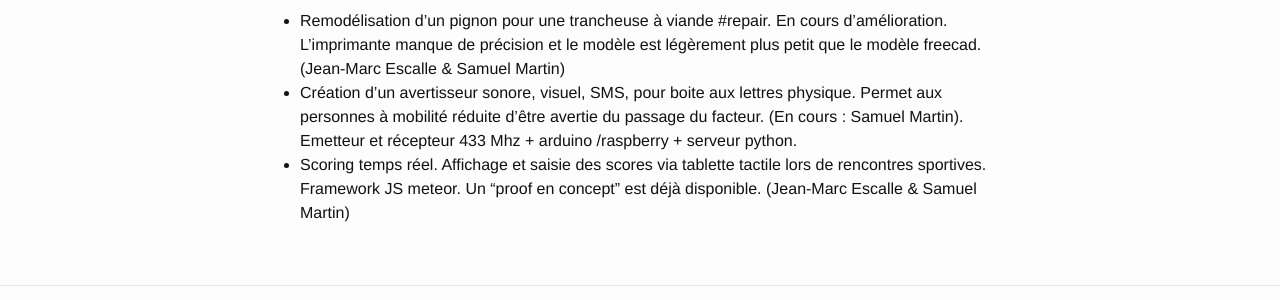
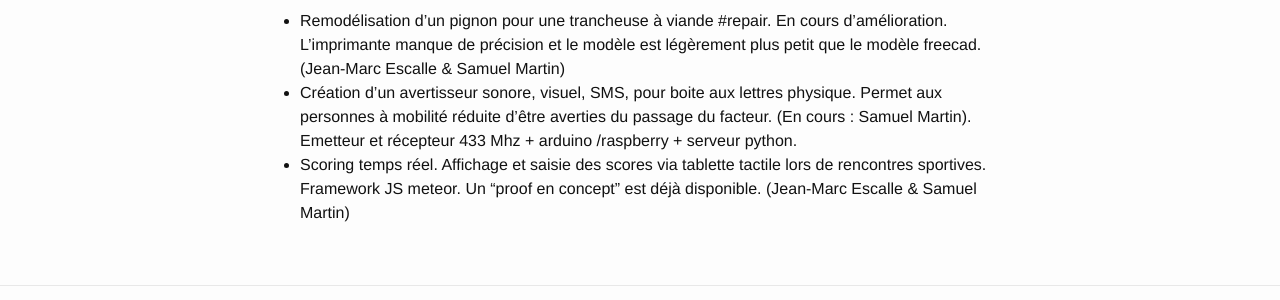
Before and after one commit to fablabgueret/fablabgueret.github.io, a Jekyll site: the page built from projets.md, in a window 1280 px wide. Shown: the part 233-533 px from the top of the page. Built offline with Jekyll 4.4.1, drawn with Linux system fonts in a browser that asks for light colours.

Commit message:
Correction ortho

```diff
--- a/projets.md
+++ b/projets.md
@@ -10,5 +10,5 @@
 Listes des projets en cours :
 
 - Remodélisation d'un pignon pour une trancheuse à viande #repair. En cours d'amélioration. L'imprimante manque de précision et le modèle est légèrement plus petit que le modèle freecad. (Jean-Marc Escalle & Samuel Martin)
-- Création d'un avertisseur sonore, visuel,  SMS,  pour boite aux lettres physique. Permet aux personnes à mobilité réduite d'être avertie du passage du facteur. (En cours : Samuel Martin). Emetteur et récepteur 433 Mhz + arduino /raspberry + serveur python.
+- Création d'un avertisseur sonore, visuel,  SMS,  pour boite aux lettres physique. Permet aux personnes à mobilité réduite d'être averties du passage du facteur. (En cours : Samuel Martin). Emetteur et récepteur 433 Mhz + arduino /raspberry + serveur python.
 - Scoring temps réel. Affichage et saisie des scores via tablette tactile lors de rencontres sportives. Framework JS meteor. Un "proof en concept" est déjà disponible. (Jean-Marc Escalle & Samuel Martin)
```
